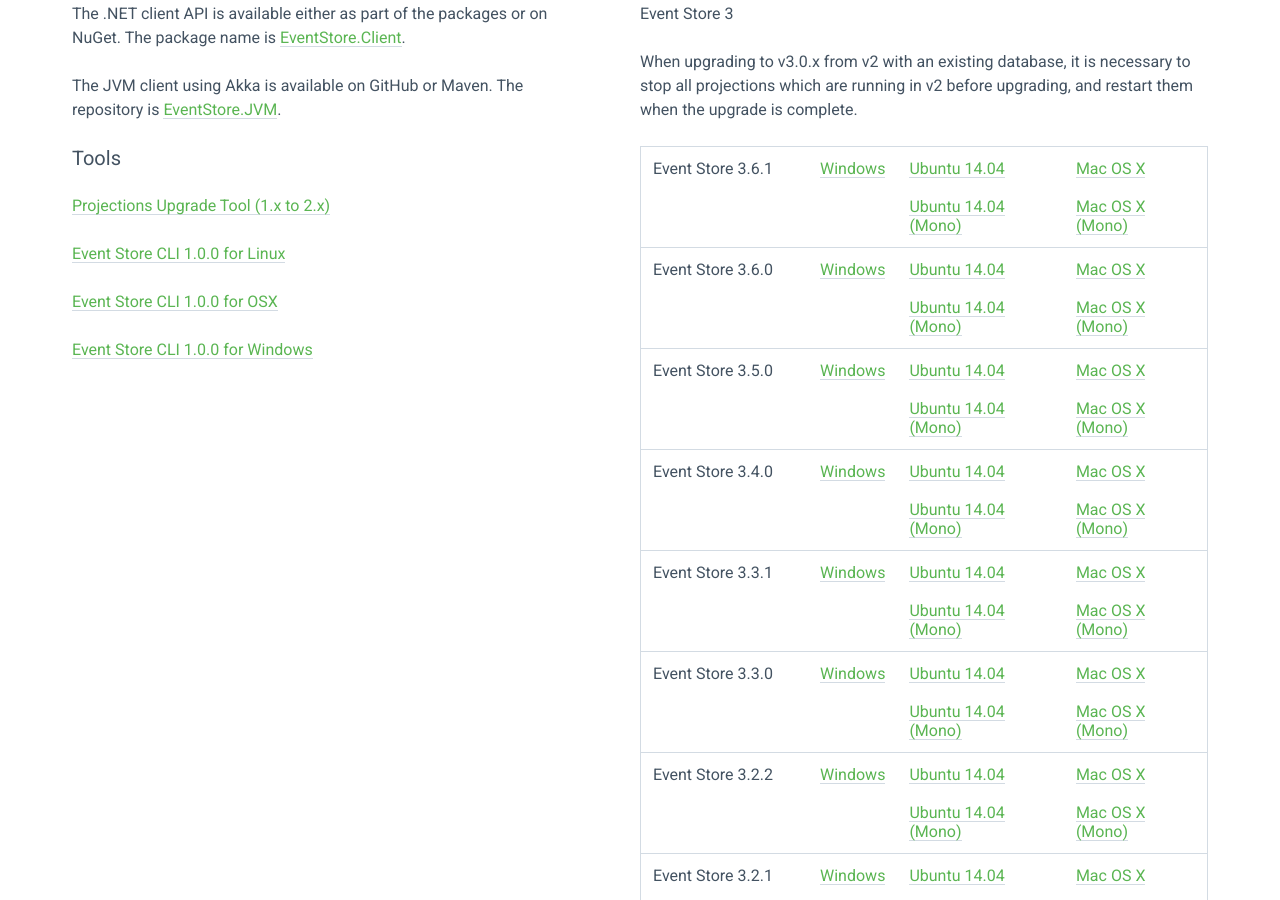
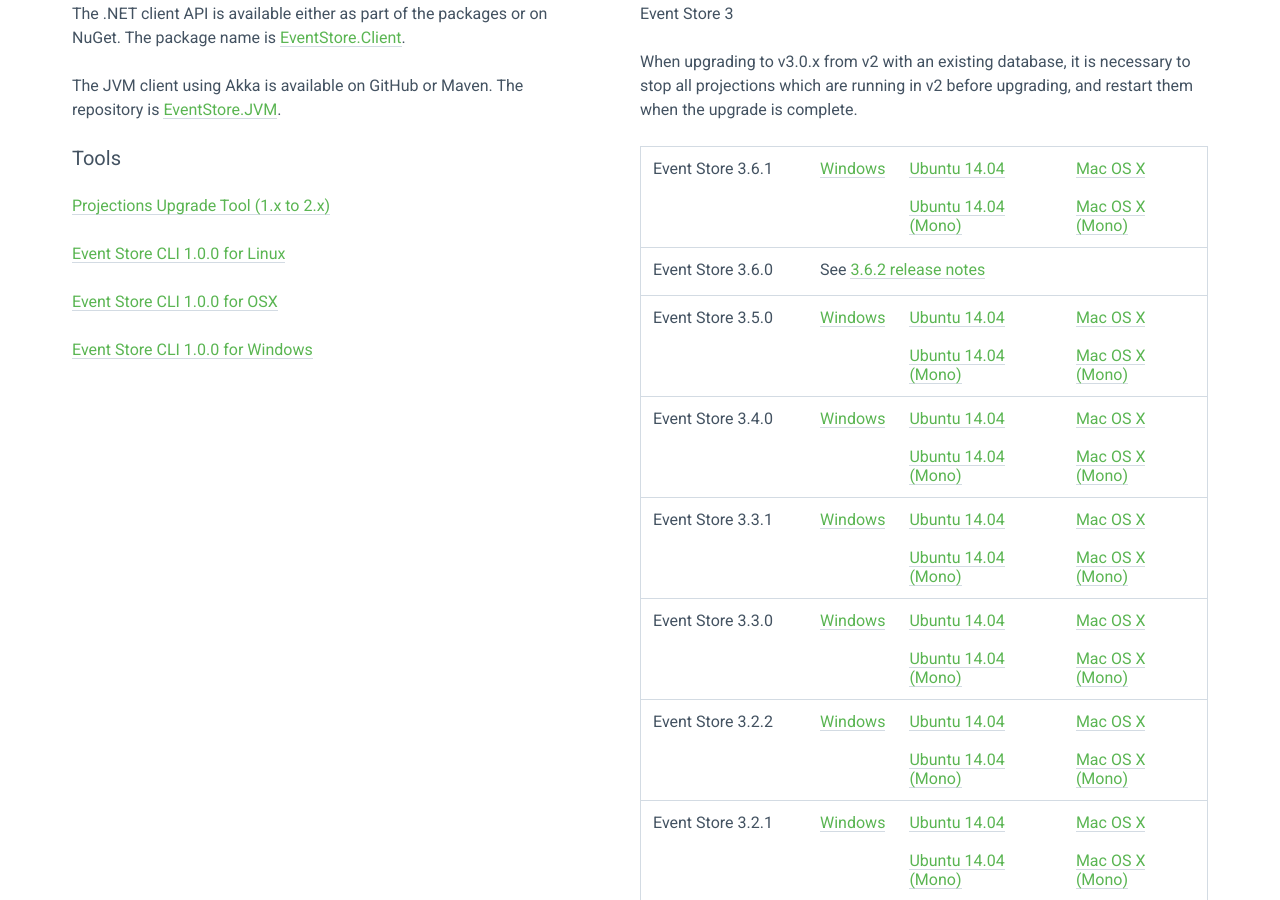
Before and after one commit to sandboxorg/geteventstore.com, a Jekyll site: the page built from downloads/index.html, in a window 1280 px wide and 900 px high, scrolled down 1098 px. Built offline with Jekyll 4.4.1, drawn with Linux system fonts in a browser that asks for light colours; nearby versions of some CDN libraries.

Commit message:
Remove release 3.6.0 and point to 3.6.2 release notes

```diff
--- a/downloads/index.html
+++ b/downloads/index.html
@@ -97,11 +97,7 @@ description: "Download Event Store binaries for Windows, Linux or Mac OS X."
                             </tr>
                             <tr>
                                 <td>Event Store 3.6.0</td>
-                                <td><a href="http://download.geteventstore.com/binaries/EventStore-OSS-Win-v3.6.0.zip">Windows</a></td>
-                                <td><a href="http://download.geteventstore.com/binaries/EventStore-OSS-Ubuntu-v3.6.0.tar.gz">Ubuntu 14.04</a><br /><br />
-                                <a href="http://download.geteventstore.com/binaries/EventStore-OSS-Mono-Ubuntu-v3.6.0.tar.gz">Ubuntu 14.04 (Mono)</a></td>
-                                <td><a href="http://download.geteventstore.com/binaries/EventStore-OSS-MacOSX-v3.6.0.tar.gz">Mac OS X</a><br /><br />
-                                <a href="http://download.geteventstore.com/binaries/EventStore-OSS-Mono-MacOSX-v3.6.0.tar.gz">Mac OS X (Mono)</a></td>
+                                <td colspan="3">See <a href="https://github.com/EventStore/EventStore/releases/tag/oss-v3.6.2">3.6.2 release notes</a></td>
                             </tr>
                             <tr>
                                 <td>Event Store 3.5.0</td>
```
Also changed, not shown: 1 other file.
